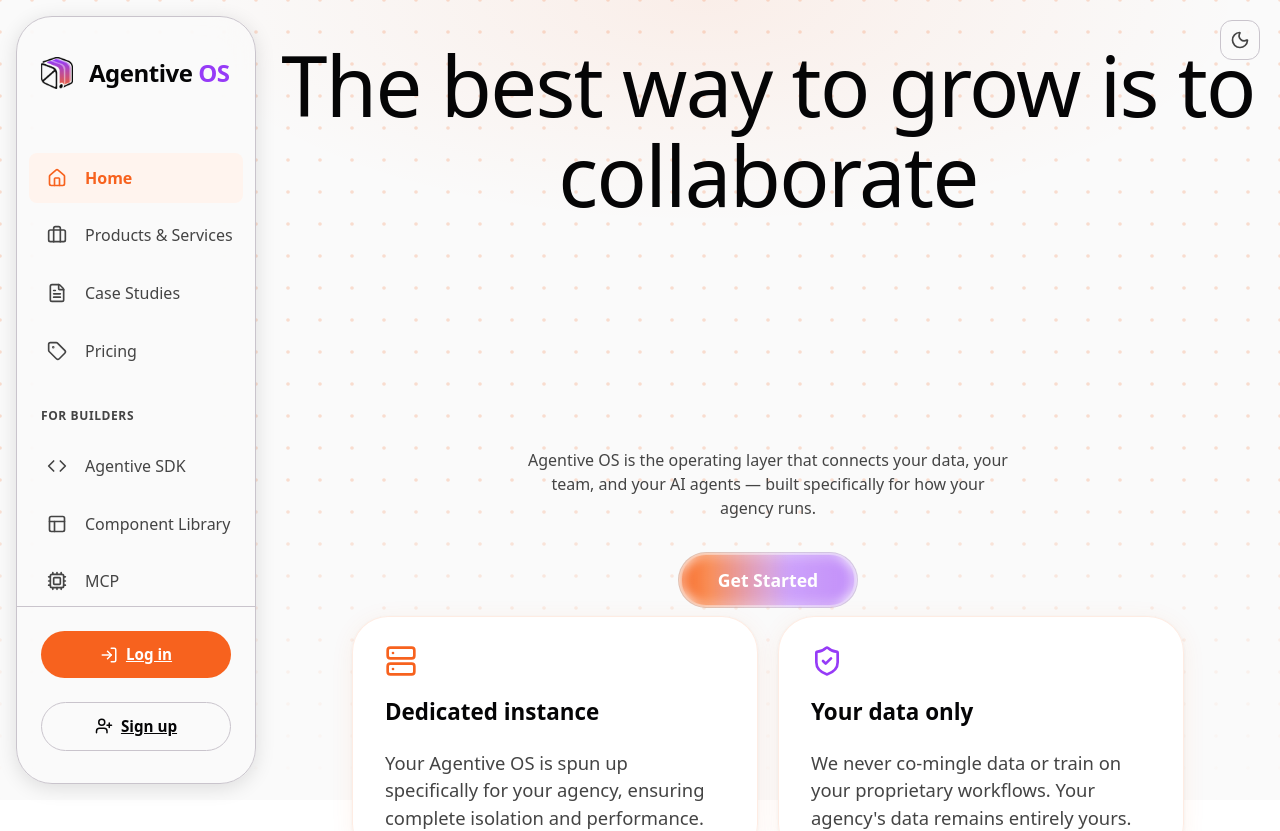
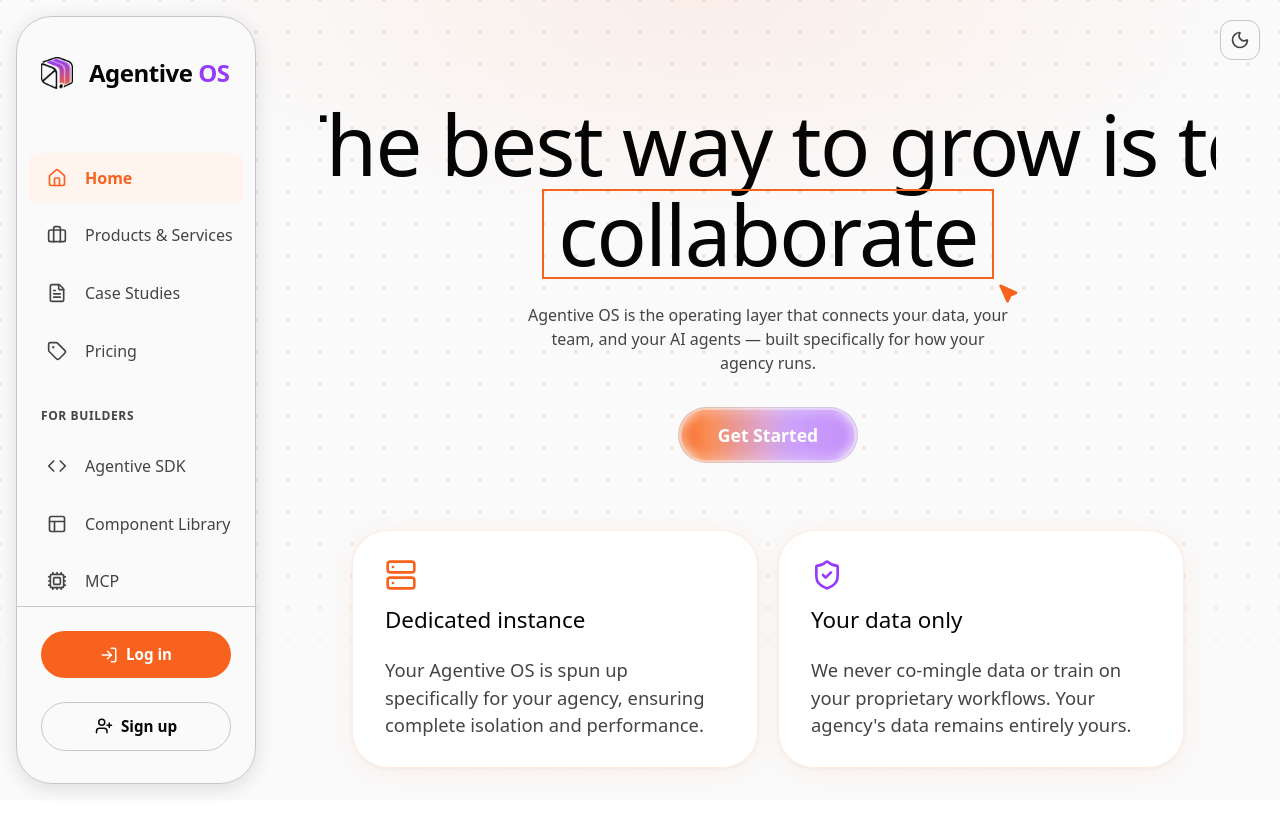
Before and after one commit to somwebster/agentive-os-landing-page, a React (Vite) app: page / in a window 1280 px wide. Shown: the top 831 px of the page. Built offline with nearby package versions, Linux system fonts and the light colour scheme; a web font is replaced by a local one.

Commit message:
Fix: Enable TailwindCSS processing and configure theme colors to fix missing PointerHighlight animations

```diff
--- a/src/index.css
+++ b/src/index.css
@@ -1,4 +1,14 @@
 @import url('https://fonts.googleapis.com/css2?family=Google+Sans:ital,opsz,wght@0,17..18,400..700;1,17..18,400..700&display=swap');
+@import "tailwindcss";
+
+@theme {
+  --color-brand-primary-500: #f7621e;
+  --color-brand-primary-400: #fa803e;
+  --color-brand-primary-25: #fff4ee;
+  --color-brand-secondary-500: #963bf7;
+  --color-brand-secondary-400: #a855f7;
+  --color-brand-secondary-25: #f9f5fe;
+}
 
 :root {
   /* =========================================
```
